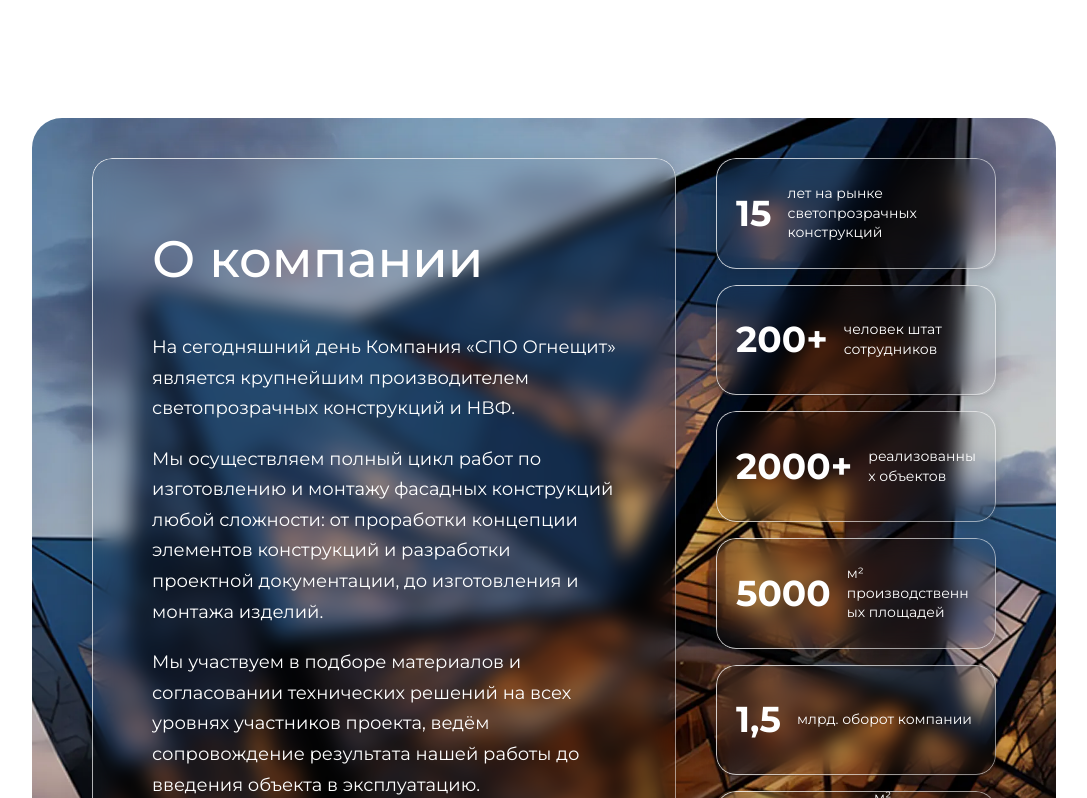
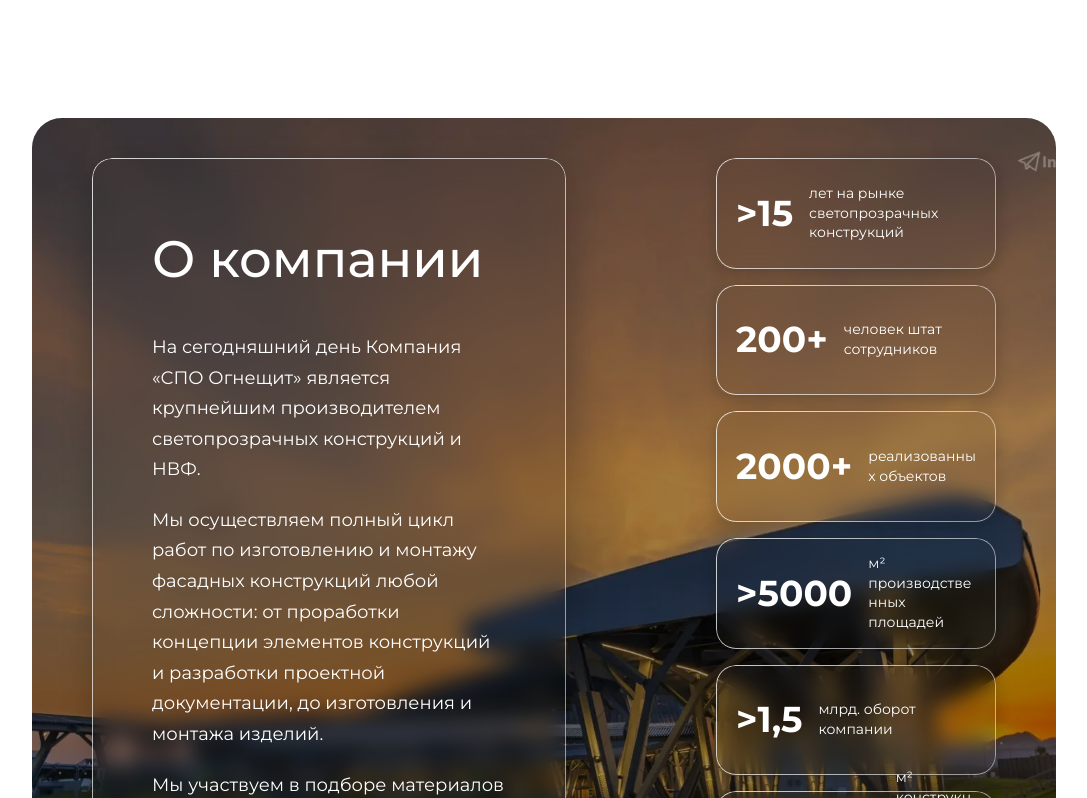
Before and after one commit to WWork777/ogneshit, a Next.js app: page / in a window 1280 px wide. Shown: the part 802-1600 px from the top of the page, without its empty margins (96-1183 px from the left). Built offline with nearby package versions, Linux system fonts and the light colour scheme.

Commit message:
fixes about

```diff
--- a/src/components/About/About.jsx
+++ b/src/components/About/About.jsx
@@ -5,7 +5,7 @@ import styles from './About.module.scss';
 export default function About() {
   const stats = [
     {
-      number: '15',
+      number: '>15',
       text: 'лет на рынке светопрозрачных конструкций',
     },
     {
@@ -17,15 +17,15 @@ export default function About() {
       text: 'реализованных объектов',
     },
     {
-      number: '5000',
+      number: '>5000',
       text: 'м² производственных площадей',
     },
     {
-      number: '1,5',
+      number: '>1,5',
       text: 'млрд. оборот компании',
     },
     {
-      number: '10 000',
+      number: '10 000+',
       text: 'м² конструкции в месяц возможности производства',
     },
   ];
--- a/src/components/About/About.module.scss
+++ b/src/components/About/About.module.scss
@@ -24,11 +24,11 @@ $font: var(--font-montserrat);
   margin: 0 auto;
   padding: 40px;
   position: relative;
-  min-height: 750px;
+  height: 824px; // Фиксированная высота: карточки (744px) + padding сверху и снизу (40px * 2)
   display: flex;
   align-items: center;
   justify-content: center;
-  gap: 40px;
+  gap: 150px;
   max-width: 1600px; // Ограничиваем максимальную ширину для больших экранов
 
   // Ноутбуки (1200px - 1400px)
@@ -48,9 +48,8 @@ $font: var(--font-montserrat);
 
   // Обычные ПК (1920px+)
   @media (min-width: 1920px) {
-    padding: 40px 40px 40px 40px;
-    padding-left: 40px; // Возвращаем карточки к левой части
-    justify-content: flex-start; // Возвращаем карточки к левой части
+    padding: 40px;
+    justify-content: center; // Центрируем карточки относительно фона
     max-width: none; // Убираем ограничение ширины для больших экранов
   }
 }
@@ -61,11 +60,23 @@ $font: var(--font-montserrat);
   left: 0;
   right: 0;
   bottom: 0;
-  background: url('/images/About/about-bg.webp') center/cover;
+  background: url('/images/Hero/hero-airport2.webp') center/cover;
   background-size: cover;
   background-position: center;
   border-radius: 30px;
   z-index: 0;
+  filter: brightness(0.9); // Затемняем изображение
+
+  &::after {
+    content: '';
+    position: absolute;
+    top: 0;
+    left: 0;
+    right: 0;
+    bottom: 0;
+    background: rgba(0, 0, 0, 0.3); // Дополнительное затемнение через overlay
+    border-radius: 30px;
+  }
 }
 
 .contentCard {
@@ -252,7 +263,7 @@ $font: var(--font-montserrat);
 // Ноутбуки 1440px (1401px - 1600px)
 @media (min-width: 1401px) and (max-width: 1600px) {
   .container {
-    gap: 35px;
+    gap: 50px;
   }
 
   .contentCard {
--- a/src/data/projects.js
+++ b/src/data/projects.js
@@ -52,19 +52,13 @@ export const projectsData = {
       <p>Пятизвездочный отель премиум-класса во Владивостоке. Проект включал оснащение
       современными системами пожарной безопасности с учетом специфики гостиничного комплекса.</p>
 
-      <p><strong>Особенности проекта:</strong></p>
-      <ul>
-        <li>Интеграция систем безопасности в единый комплекс управления отелем</li>
-        <li>Зональное разделение систем оповещения</li>
-        <li>Особые решения для SPA-зоны и бассейна</li>
-        <li>Круглосуточный мониторинг и обслуживание</li>
-      </ul>
+
     `,
     features: [
-      'Количество номеров: 150',
-      'Этажность: 18 этажей',
-      'Особые зоны: SPA, рестораны, конференц-залы',
-      'Система: адресно-аналоговая пожарная сигнализация',
+      'Интеграция систем безопасности в единый комплекс управления отелем',
+      'Зональное разделение систем оповещения',
+      'Особые решения для SPA-зоны и бассейна',
+      'Круглосуточный мониторинг и обслуживание',
     ],
   },
   'luzhniki-tennis': {
```
